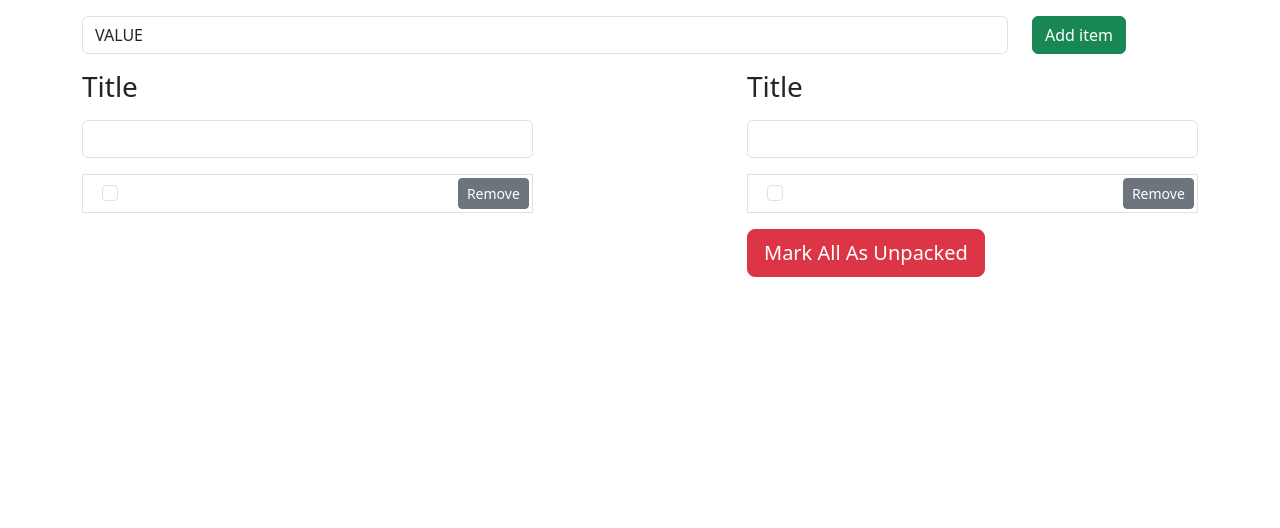
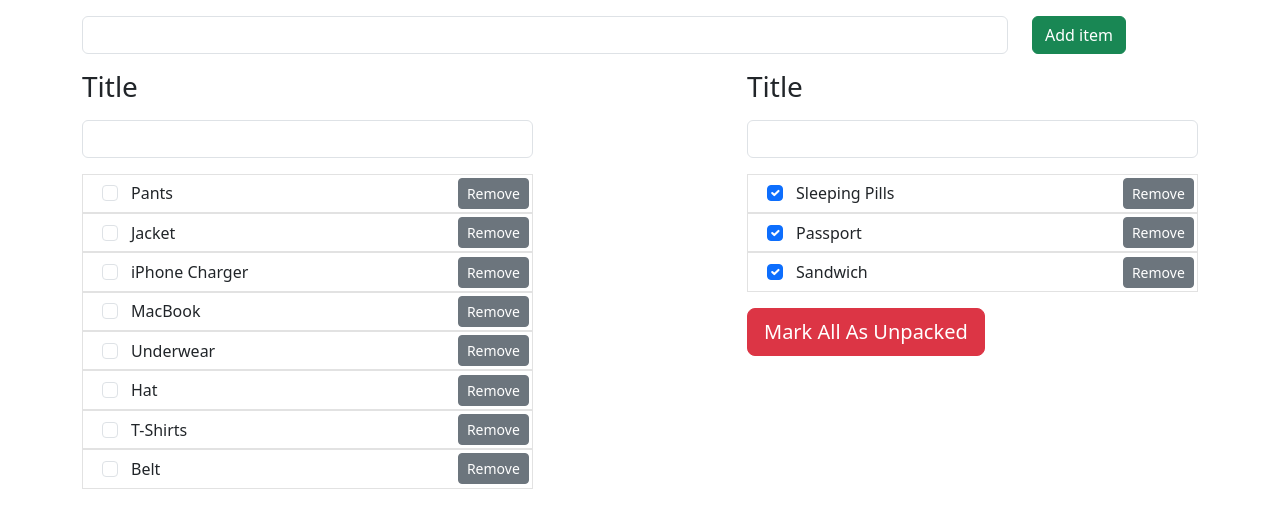
Before and after one commit to romannikiforov/react-dev_135, a React (Vite) app: page / in a window 1280 px wide. Shown: the top 528 px of the page. Built offline with nearby package versions, Linux system fonts and the light colour scheme.

Commit message:
ready addItem, removeItem

```diff
--- a/src/App.tsx
+++ b/src/App.tsx
@@ -1,17 +1,39 @@
+import { useState } from 'react'
 import NewItem from "@/components/NewItem";
 import ListItems from "@/components/ListItems";
 import { defaultState } from "@/data";
 
+export type State = {
+  id: string;
+  value: string;
+  packed: boolean;
+}
+
 function App() {
+  const [items, setItems] = useState<State[]>(defaultState);
+
+  const addItem = (newItem: State) => setItems(items => [newItem, ...items])
+
+
+  const removeItem = (id: string) => setItems(items => items.filter(v => v.id !== id))
+
+
+  const packedItems = items.filter(v => v.packed)
+  const unPackedItems = items.filter(v => !v.packed)
+
   return (
     <div className="container py-3">
-      <NewItem />
+      <NewItem addItem={addItem} />
       <div className="row">
         <div className="col-md-5">
-          <ListItems title="Unpacked Items" items={[]} />
+          <ListItems title="Unpacked Items" items={unPackedItems}
+            removeItem={removeItem}
+          />
         </div>
         <div className="offset-md-2 col-md-5">
-          <ListItems title="Packed Items" items={[]} />
+          <ListItems title="Packed Items" items={packedItems}
+            removeItem={removeItem}
+          />
           <button className="btn btn-danger btn-lg btn-block">
             Mark All As Unpacked
           </button>
--- a/src/components/Item.tsx
+++ b/src/components/Item.tsx
@@ -1,6 +1,13 @@
 import "./item.css";
+import { State } from '@/App'
 
-const Item = ({ item }: any) => {
+type ItemProps = {
+  item: State;
+  removeItem: (id: string) => void;
+}
+
+
+const Item = ({ item, removeItem }: ItemProps) => {
   return (
     <li className="item-box">
       <div className="form-check">
@@ -8,14 +15,15 @@ const Item = ({ item }: any) => {
           className="form-check-input"
           type="checkbox"
           checked={item.packed}
-          onChange={() => {}}
+          onChange={() => { }}
           id={item.id}
         />
         <label className="form-check-label" htmlFor={item.id}>
           {item.value}
         </label>
       </div>
-      <button className="btn btn-secondary btn-sm" onClick={() => {}}>
+      <button className="btn btn-secondary btn-sm"
+        onClick={() => removeItem(item.id)}>
         Remove
       </button>
     </li>
--- a/src/components/ListItems.tsx
+++ b/src/components/ListItems.tsx
@@ -1,7 +1,15 @@
 import Item from "@/components/Item";
 import Filter from "@/components/Filter";
 
-const ListItems = ({ title, items }: any) => {
+import { State } from '@/App'
+
+type ListItemsProps = {
+  items: State[];
+  title: string;
+  removeItem: (id: string) => void;
+}
+
+const ListItems = ({ title, items, removeItem }: ListItemsProps) => {
   const updateFilter = (searchTerm: any) => {
     // todo
   };
@@ -9,9 +17,12 @@ const ListItems = ({ title, items }: any) => {
   return (
     <section>
       <h3 className="mb-3">Title</h3>
-      <Filter filter={""} onChange={updateFilter} />
+      <Filter filter={title} onChange={updateFilter} />
+
       <ul className="mb-3 p-0">
-        <Item item={[]} />
+        {items?.map(item => <Item key={item.id} item={item}
+          removeItem={removeItem}
+        />)}
       </ul>
     </section>
   );
--- a/src/components/NewItem.tsx
+++ b/src/components/NewItem.tsx
@@ -1,19 +1,32 @@
+import React from 'react'
 import { v4 } from "uuid";
+import { State } from '@/App'
 
-const NewItem = () => {
-  const handleChange = () => {
-    //
-  };
+type NewItemProps = {
+  addItem: (newItem: State) => void
+}
 
-  const handleSubmit = () => {
-    //
+const NewItem = ({ addItem }: NewItemProps) => {
+
+  const inputRef = React.useRef<HTMLInputElement>(null)
+
+
+  const handleSubmit: React.FormEventHandler<HTMLFormElement> = (e) => {
+    e.preventDefault();
+
+
+    if (inputRef.current) {
+      const value = inputRef.current.value.trim();
+      addItem({ id: v4(), value, packed: false })
+      inputRef.current.value = '';
+    }
   };
 
   return (
-    <form>
+    <form onSubmit={handleSubmit}>
       <div className="row">
         <div className="col-md-10">
-          <input className="form-control mb-3" type="text" value={"VALUE"} />
+          <input ref={inputRef} className="form-control mb-3" type="text" />
         </div>
         <div className="col-md-2">
           <input className="btn btn-success" type="submit" value="Add item" />
--- a/src/data.js
+++ b/src/data.ts
@@ -1,6 +1,7 @@
 import { v4 } from "uuid";
+import { State } from "@/App";
 
-export const defaultState = [
+export const defaultState: State[] = [
   { value: "Pants", id: v4(), packed: false },
   { value: "Jacket", id: v4(), packed: false },
   { value: "iPhone Charger", id: v4(), packed: false },
```
